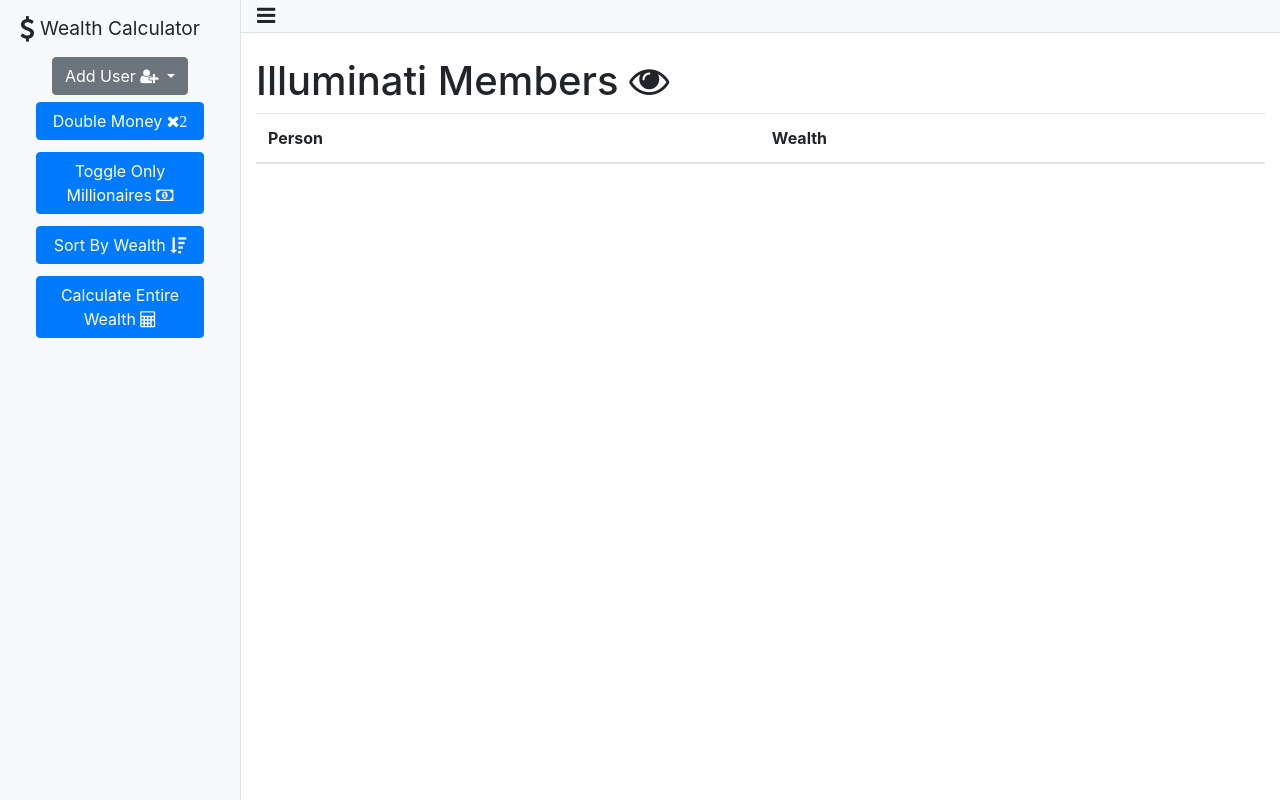
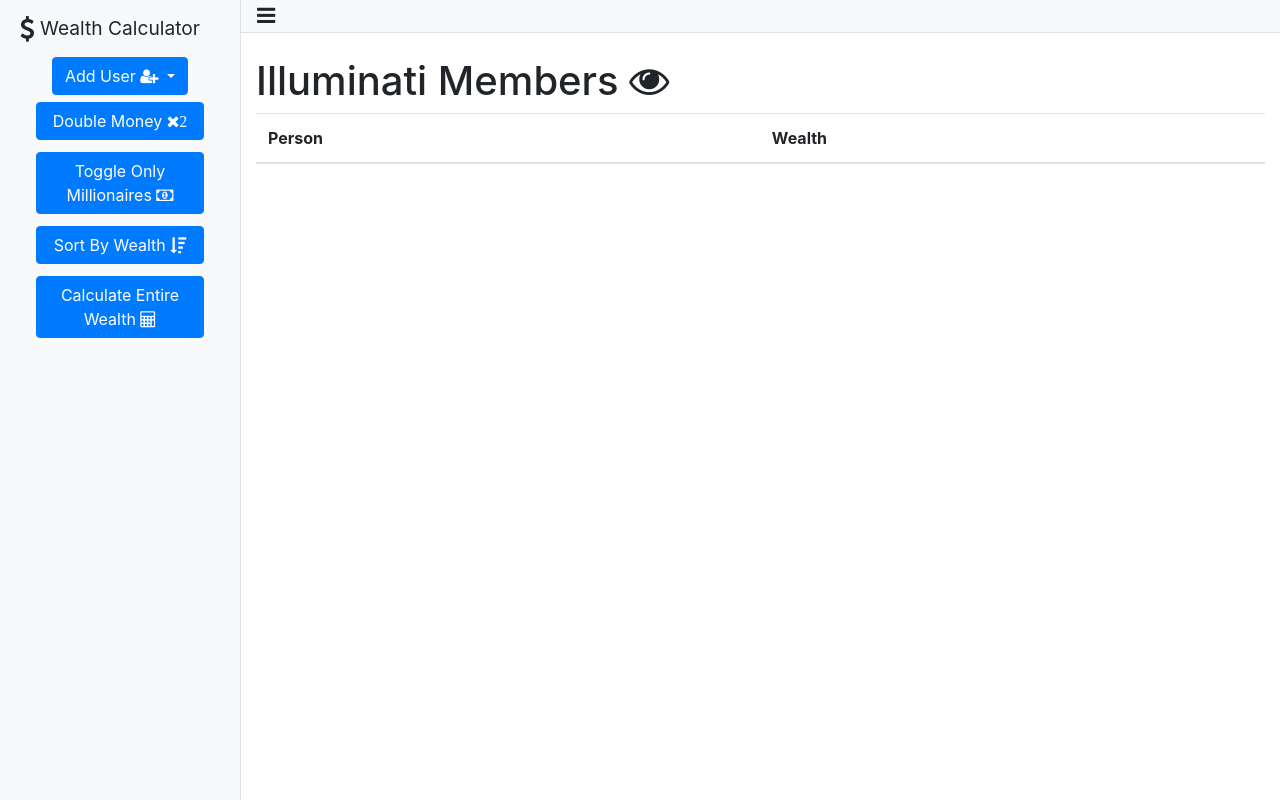
Before and after one commit to logdone/MiniProjetJs, a plain HTML site: page index.html in a window 1280 px wide. Drawn offline with Linux system fonts and the light colour scheme.

Commit message:
Add User Dropdown Colour

```diff
--- a/index.html
+++ b/index.html
@@ -28,7 +28,7 @@
       <div class="sidebar-heading"> <i class="fa fa-usd fa-lg"></i> Wealth Calculator </div>
       <div class="list-group list-group-flush">
         <div class="dropdown">
-          <button class="btn btn-secondary dropdown-toggle" type="button" id="dropdownMenuButton" data-toggle="dropdown"
+          <button class="btn btn-primary dropdown-toggle" type="button" id="dropdownMenuButton" data-toggle="dropdown"
             aria-haspopup="true" aria-expanded="false">
             Add User <i class="fa fa-user-plus"></i>
           </button>
```
